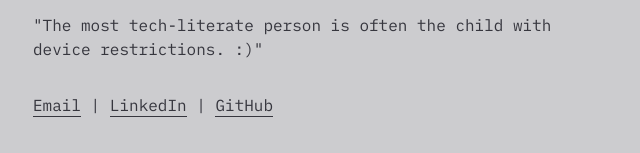
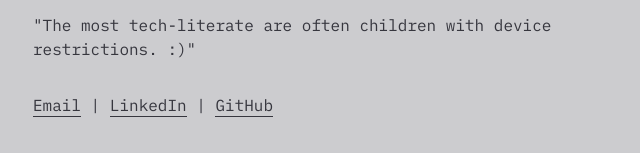
Before and after one commit to mihirchanduka/mihirchanduka.github.io, a plain HTML site: page index.html in a window 1280 px wide. Shown: the part 535-688 px from the top of the page, 319-959 px from the left. Drawn offline with Linux system fonts and the light colour scheme.

Commit message:
Another Update

```diff
--- a/index.html
+++ b/index.html
@@ -30,7 +30,7 @@
           I’m fascinated by deep learning, embedded systems, and clever ways technology can make the world more understandable.
         </p>
         <p>
-          "The most tech-literate person is often the child with device restrictions. :)"   </p>
+          "The most tech-literate are often children with device restrictions. :)"   </p>
         <div class="links">
           <a href="mailto:chandukamihir@proton.com">Email</a> |
           <a href="https://www.linkedin.com/in/mihirchanduka/">LinkedIn</a> |
```
